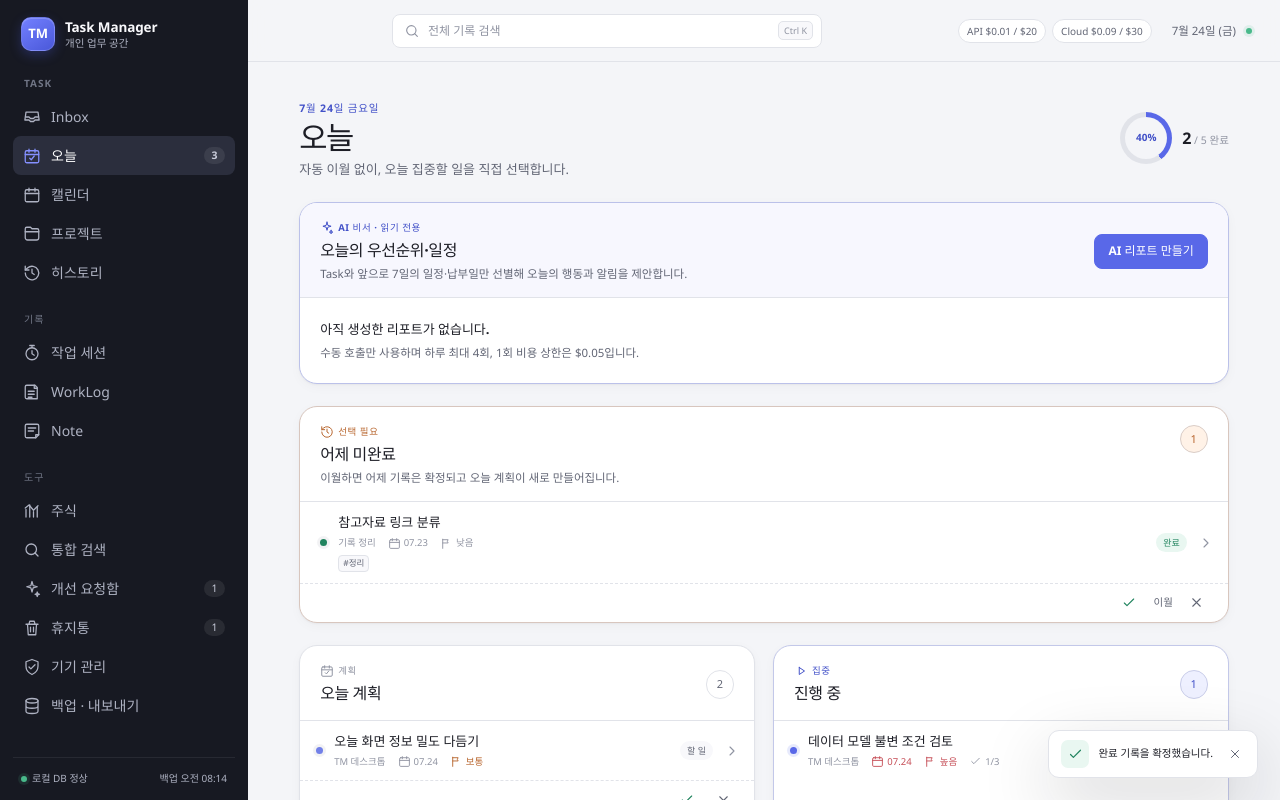
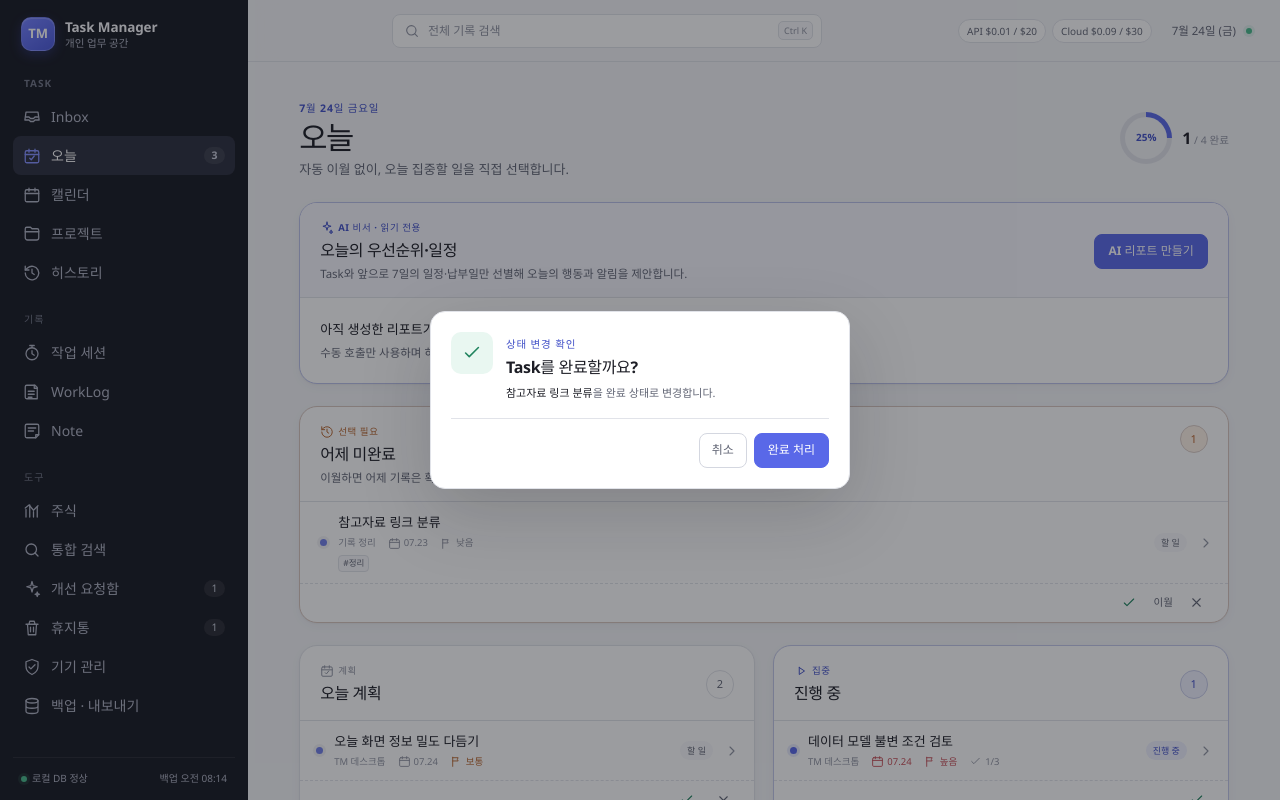
Before and after one commit to junhyeonglee1/TM-private, a React (Vite) app in the folder app/: page / in a window 1280 px wide. Both pictures are taken after a click on the button 1129 px from the left and 602 px from the top of the page. Shown: the top 800 px of the page. Built offline with nearby package versions, Linux system fonts and the light colour scheme.

Commit message:
Add one-touch task completion

```diff
--- a/app/src/App.tsx
+++ b/app/src/App.tsx
@@ -205,6 +205,35 @@ export function App({ api = defaultApi }: AppProps) {
       setSavingTask(false);
     }
   };
+  const completeTask = async (task: Task): Promise<void> => {
+    const plannedEntry = [
+      ...(snapshot?.todayView.planned ?? []),
+      ...(snapshot?.todayView.yesterdayIncomplete ?? []),
+    ].find((entry) => entry.taskId === task.id);
+
+    if (plannedEntry) {
+      await mutateVoid(
+        () => api.resolveDayEntry(plannedEntry.id, "done"),
+        `Task를 완료했습니다: ${task.title}`,
+      );
+      return;
+    }
+
+    await mutateVoid(
+      () => api.updateTask({
+        taskId: task.id,
+        title: task.title,
+        description: task.description,
+        status: "done",
+        priority: task.priority,
+        dueDate: task.dueDate,
+        projectId: task.projectId,
+        tags: task.tags,
+        checklist: task.checklist,
+      }),
+      `Task를 완료했습니다: ${task.title}`,
+    );
+  };
   const planTask = (task: Task) => snapshot
     ? mutate(() => api.planTask(task.id, snapshot.today), "오늘 계획에 추가했습니다.")
     : Promise.resolve();
@@ -371,11 +400,11 @@ export function App({ api = defaultApi }: AppProps) {
       case "inbox":
         return <InboxPage />;
       case "today":
-        return <TodayPage onGenerateReport={generateTaskReport} onOpen={(task) => setSelectedTaskId(task.id)} onRateReport={rateTaskReport} onResolve={resolveDayEntry} report={taskReport} reportLoading={taskReportLoading} tasks={snapshot.tasks} today={snapshot.today} view={snapshot.todayView} />;
+        return <TodayPage onComplete={completeTask} onGenerateReport={generateTaskReport} onOpen={(task) => setSelectedTaskId(task.id)} onRateReport={rateTaskReport} onResolve={resolveDayEntry} report={taskReport} reportLoading={taskReportLoading} tasks={snapshot.tasks} today={snapshot.today} view={snapshot.todayView} />;
       case "calendar":
         return <CalendarPage onCreate={api.createCalendarEvent} onDelete={api.deleteCalendarEvent} onLoad={api.getCalendarMonth} onNotify={notify} onUpdate={api.updateCalendarEvent} today={snapshot.today} />;
       case "projects":
-        return <ProjectsPage onCreateProject={createProject} onCreateTask={createTask} onOpen={(task) => setSelectedTaskId(task.id)} onPlan={(task) => void planTask(task)} projects={snapshot.projects} tasks={snapshot.tasks} />;
+        return <ProjectsPage onComplete={completeTask} onCreateProject={createProject} onCreateTask={createTask} onOpen={(task) => setSelectedTaskId(task.id)} onPlan={(task) => void planTask(task)} projects={snapshot.projects} tasks={snapshot.tasks} />;
       case "history":
         return <HistoryPage history={snapshot.history} onOpen={(task) => setSelectedTaskId(task.id)} />;
       case "sessions":
--- a/app/src/components/TaskCard.tsx
+++ b/app/src/components/TaskCard.tsx
@@ -1,3 +1,5 @@
+import { useEffect, useId, useState } from "react";
+
 import type { DayEntryStatus, Task } from "../types";
 import { Icon } from "./Icon";
 
@@ -7,6 +9,7 @@ interface TaskCardProps {
   allowDefer?: boolean;
   dayEntryId?: string;
   onOpen: (task: Task) => void;
+  onComplete?: (task: Task) => void | Promise<void>;
   onPlan?: (task: Task) => void;
   onResolve?: (entryId: string, status: Exclude<DayEntryStatus, "planned">) => void;
 }
@@ -33,10 +36,41 @@ export function TaskCard({
   allowDefer = false,
   dayEntryId,
   onOpen,
+  onComplete,
   onPlan,
   onResolve,
 }: TaskCardProps) {
   const checked = task.checklist.filter((item) => item.checked).length;
+  const completionTitleId = useId();
+  const completionDescriptionId = useId();
+  const [confirmingCompletion, setConfirmingCompletion] = useState(false);
+  const [completing, setCompleting] = useState(false);
+  const canComplete = task.status !== "done"
+    && task.status !== "cancelled"
+    && Boolean(onComplete || (dayEntryId && onResolve));
+
+  useEffect(() => {
+    if (!confirmingCompletion) return undefined;
+    const closeOnEscape = (event: KeyboardEvent) => {
+      if (event.key === "Escape" && !completing) setConfirmingCompletion(false);
+    };
+    window.addEventListener("keydown", closeOnEscape);
+    return () => window.removeEventListener("keydown", closeOnEscape);
+  }, [completing, confirmingCompletion]);
+
+  const confirmCompletion = async () => {
+    setCompleting(true);
+    try {
+      if (dayEntryId && onResolve) {
+        onResolve(dayEntryId, "done");
+      } else if (onComplete) {
+        await onComplete(task);
+      }
+      setConfirmingCompletion(false);
+    } finally {
+      setCompleting(false);
+    }
+  };
 
   return (
     <article className={`task-card ${compact ? "task-card--compact" : ""}`}>
@@ -74,7 +108,7 @@ export function TaskCard({
         <Icon className="task-card__chevron" name="chevron" size={16} />
       </button>
 
-      {(onPlan || (dayEntryId && onResolve)) && (
+      {(onPlan || canComplete || (dayEntryId && onResolve)) && (
         <div className="task-card__actions" aria-label={`${task.title} 작업`}>
           {onPlan && (
             <button className="text-button" onClick={() => onPlan(task)} type="button">
@@ -86,7 +120,7 @@ export function TaskCard({
               <button
                 className="icon-button icon-button--success"
                 aria-label={`${task.title} 완료`}
-                onClick={() => onResolve(dayEntryId, "done")}
+                onClick={() => setConfirmingCompletion(true)}
                 title="완료"
                 type="button"
               >
@@ -112,6 +146,66 @@ export function TaskCard({
               </button>
             </>
           )}
+          {!dayEntryId && canComplete && (
+            <button
+              className="icon-button icon-button--success"
+              aria-label={`${task.title} 완료`}
+              onClick={() => setConfirmingCompletion(true)}
+              title="완료"
+              type="button"
+            >
+              <Icon name="check" size={16} />
+            </button>
+          )}
+        </div>
+      )}
+
+      {confirmingCompletion && (
+        <div
+          className="completion-confirm-backdrop"
+          onMouseDown={(event) => {
+            if (event.currentTarget === event.target && !completing) {
+              setConfirmingCompletion(false);
+            }
+          }}
+        >
+          <section
+            aria-describedby={completionDescriptionId}
+            aria-labelledby={completionTitleId}
+            aria-modal="true"
+            className="completion-confirm-dialog"
+            role="dialog"
+          >
+            <span className="completion-confirm-dialog__icon" aria-hidden="true">
+              <Icon name="check" size={22} />
+            </span>
+            <div>
+              <span className="eyebrow">상태 변경 확인</span>
+              <h2 id={completionTitleId}>Task를 완료할까요?</h2>
+              <p id={completionDescriptionId}>
+                <strong>{task.title}</strong>을 완료 상태로 변경합니다.
+              </p>
+            </div>
+            <footer>
+              <button
+                className="secondary-button"
+                disabled={completing}
+                onClick={() => setConfirmingCompletion(false)}
+                type="button"
+              >
+                취소
+              </button>
+              <button
+                autoFocus
+                className="primary-button"
+                disabled={completing}
+                onClick={() => { void confirmCompletion(); }}
+                type="button"
+              >
+                {completing ? "완료 처리 중…" : "완료 처리"}
+              </button>
+            </footer>
+          </section>
         </div>
       )}
     </article>
--- a/app/src/components/TaskPages.tsx
+++ b/app/src/components/TaskPages.tsx
@@ -43,6 +43,7 @@ interface TodayPageProps {
   report: TaskReportResult | null;
   reportLoading: boolean;
   onOpen: (task: Task) => void;
+  onComplete: (task: Task) => Promise<void>;
   onResolve: (entryId: string, status: Exclude<DayEntryStatus, "planned">) => void;
   onGenerateReport: () => Promise<void>;
   onRateReport: (helpful: boolean) => Promise<void>;
@@ -63,6 +64,7 @@ export function TodayPage({
   report,
   reportLoading,
   onOpen,
+  onComplete,
   onResolve,
   onGenerateReport,
   onRateReport,
@@ -224,7 +226,7 @@ export function TodayPage({
             <span className="count-pill count-pill--accent">{view.inProgress.length}</span>
           </div>
           <div className="task-list">
-            {view.inProgress.map((task) => <TaskCard compact key={task.id} onOpen={onOpen} task={task} />)}
+            {view.inProgress.map((task) => <TaskCard compact key={task.id} onComplete={onComplete} onOpen={onOpen} task={task} />)}
             {view.inProgress.length === 0 && <EmptyState icon="play" title="진행 중인 Task가 없습니다" description="하나를 골라 집중 세션을 시작해 보세요." />}
           </div>
         </section>
@@ -251,6 +253,7 @@ interface ProjectsPageProps {
   projects: Project[];
   tasks: Task[];
   onOpen: (task: Task) => void;
+  onComplete: (task: Task) => Promise<void>;
   onPlan: (task: Task) => void;
   onCreateProject: (name: string) => Promise<string>;
   onCreateTask: (input: CreateTaskInput) => Promise<void>;
@@ -346,6 +349,7 @@ export function ProjectsPage({
   projects,
   tasks,
   onOpen,
+  onComplete,
   onPlan,
   onCreateProject,
   onCreateTask,
@@ -465,7 +469,15 @@ export function ProjectsPage({
                     </header>
                     {groupedTasks.length > 0 && (
                       <div className={`task-list ${group.status === "done" ? "task-list--completed" : ""}`}>
-                        {groupedTasks.map((task) => <TaskCard key={task.id} onOpen={onOpen} onPlan={onPlan} task={task} />)}
+                        {groupedTasks.map((task) => (
+                          <TaskCard
+                            key={task.id}
+                            onComplete={taskFilter === "open" ? onComplete : undefined}
+                            onOpen={onOpen}
+                            onPlan={taskFilter === "open" ? onPlan : undefined}
+                            task={task}
+                          />
+                        ))}
                       </div>
                     )}
                   </section>
--- a/app/src/styles.css
+++ b/app/src/styles.css
@@ -361,6 +361,13 @@ kbd { background: var(--surface-subtle); border: 1px solid var(--border); border
 .task-card--compact .task-card__body { min-height: 59px; padding-left: 16px; }
 .task-card--compact .task-card__actions { min-height: 33px; }
 .task-list--completed .task-card__title { color: var(--text-soft); text-decoration: line-through; }
+.completion-confirm-backdrop { align-items: center; background: rgba(17,19,27,.42); display: flex; inset: 0; justify-content: center; padding: 20px; position: fixed; z-index: 80; }
+.completion-confirm-dialog { align-items: flex-start; background: var(--surface-raised); border: 1px solid var(--border); border-radius: 15px; box-shadow: var(--shadow-lg); display: grid; gap: 13px; grid-template-columns: auto minmax(0, 1fr); max-width: 420px; padding: 20px; width: 100%; }
+.completion-confirm-dialog__icon { align-items: center; background: var(--success-soft); border-radius: 10px; color: var(--success); display: flex; height: 42px; justify-content: center; width: 42px; }
+.completion-confirm-dialog h2 { font-size: 16px; letter-spacing: -.02em; margin-top: 2px; }
+.completion-confirm-dialog p { color: var(--text-soft); font-size: 11px; line-height: 1.6; margin-top: 5px; overflow-wrap: anywhere; }
+.completion-confirm-dialog p strong { color: var(--text); }
+.completion-confirm-dialog footer { border-top: 1px solid var(--border); display: flex; gap: 7px; grid-column: 1 / -1; justify-content: flex-end; margin-top: 3px; padding-top: 14px; }
 
 .empty-state { align-items: center; color: var(--text-soft); display: flex; flex-direction: column; padding: 32px 20px; text-align: center; }
 .empty-state__icon { align-items: center; background: var(--surface-subtle); border: 1px solid var(--border); border-radius: 12px; color: var(--text-faint); display: flex; height: 44px; justify-content: center; margin-bottom: 9px; width: 44px; }
@@ -900,6 +907,7 @@ button.search-result:hover { background: var(--surface-subtle); }
   .task-card__meta { gap: 4px 8px; }
   .status-label { display: none; }
   .task-card__actions { overflow-x: auto; }
+  .completion-confirm-dialog { padding: 17px; }
   .history-day { gap: 10px; grid-template-columns: 49px minmax(0,1fr); }
   .history-day__date { height: 49px; }
   .history-day::before { left: 24px; top: 49px; }
```
Also changed, not shown: app/docs/patches/0007-cloud-change-request-processing.md (+4 -1 lines), app/docs/patches/0008-one-touch-task-completion.md (added, +36 -0 lines), app/docs/patches/README.md, 1 other file (tests, documents, lock files or other folders).
